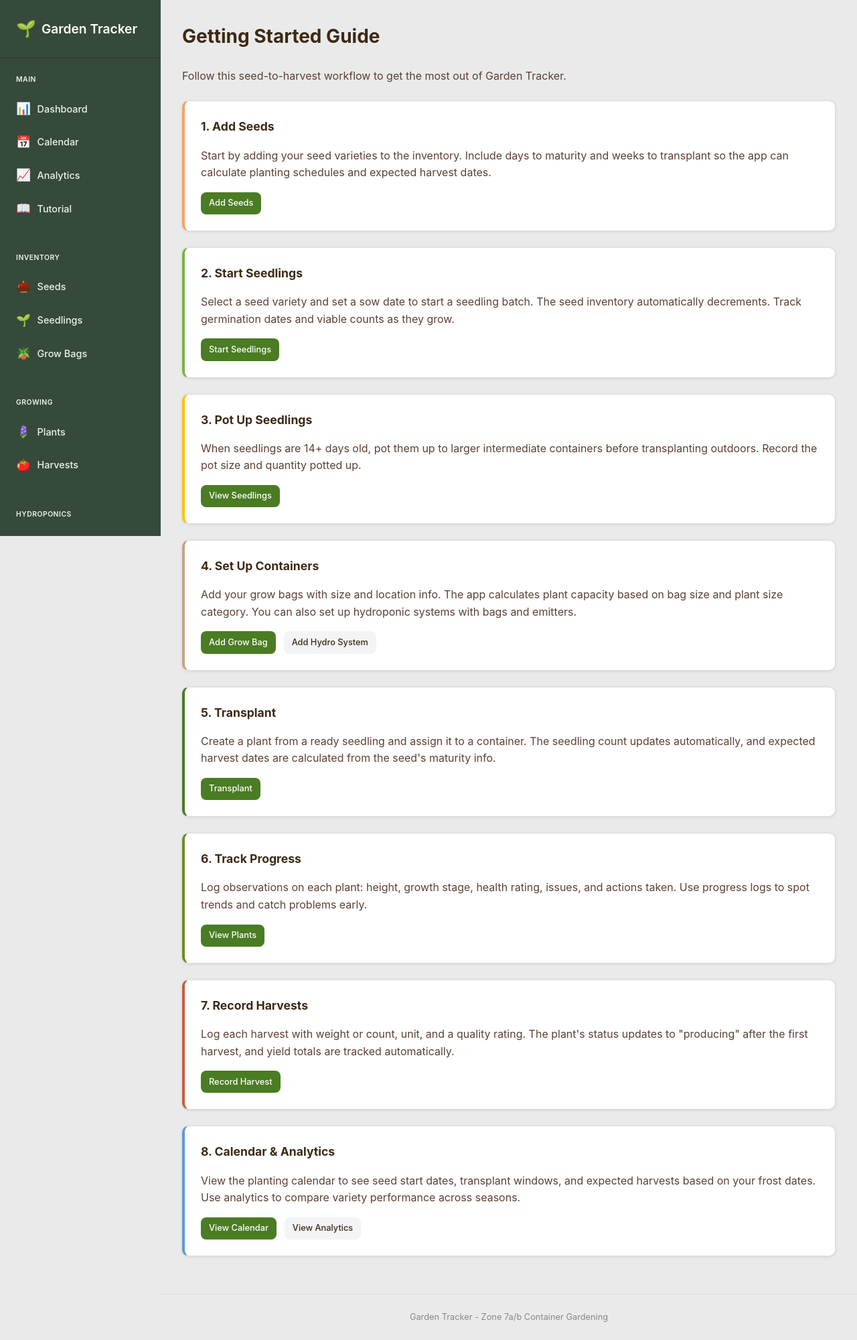
After one commit to GitKevinG/garden-tracker, a Flask app: page /tutorial in a window 1280 px wide. The commit adds this page. Shown: the whole page at 67% size. Run offline with Flask 3, Linux system fonts and the light colour scheme; the visitor is signed in with stand-in values (Sample User, id 1).

Commit message:
tutorial page

```diff
--- a/app.py
+++ b/app.py
@@ -46,6 +46,10 @@ with app.app_context():
         db.session.commit()
     if 'seedling_id' not in columns:
         db.session.execute(text('ALTER TABLE hydro_plants ADD COLUMN seedling_id INTEGER REFERENCES seedlings(id)'))
+        db.session.commit()
+    user_columns = [c['name'] for c in inspector.get_columns('users')]
+    if 'tutorial_dismissed' not in user_columns:
+        db.session.execute(text('ALTER TABLE users ADD COLUMN tutorial_dismissed BOOLEAN DEFAULT 0'))
         db.session.commit()
 
 
@@ -230,6 +234,8 @@ def index():
                 if reading.ec_reading and r.target_ec_max and reading.ec_reading > r.target_ec_max:
                     ph_ec_alerts.append({'system': sys, 'type': 'EC High', 'value': reading.ec_reading})
 
+    show_tutorial = not current_user.tutorial_dismissed
+
     return render_template('dashboard.html',
                          ready_seedlings=ready_seedlings,
                          ready_for_pot_up=ready_for_pot_up,
@@ -242,7 +248,25 @@ def index():
                          active_hydro_plants=active_hydro_plants,
                          reservoir_alerts=reservoir_alerts,
                          ph_ec_alerts=ph_ec_alerts,
+                         show_tutorial=show_tutorial,
                          today=today)
+
+
+# Tutorial Routes
+@app.route('/tutorial')
+@login_required
+def tutorial():
+    """Getting started guide"""
+    return render_template('tutorial.html')
+
+
+@app.route('/tutorial/dismiss', methods=['POST'])
+@login_required
+def tutorial_dismiss():
+    """Dismiss the getting started card on dashboard"""
+    current_user.tutorial_dismissed = True
+    db.session.commit()
+    return redirect(url_for('index'))
 
 
 # Seed Inventory Routes
--- a/models.py
+++ b/models.py
@@ -15,6 +15,7 @@ class User(UserMixin, db.Model):
     email = db.Column(db.String(120), unique=True, nullable=False)
     password_hash = db.Column(db.String(256), nullable=False)
     is_admin = db.Column(db.Boolean, default=False)
+    tutorial_dismissed = db.Column(db.Boolean, default=False)
     created_at = db.Column(db.DateTime, default=datetime.utcnow)
 
     # Relationships to user's data
--- a/templates/base.html
+++ b/templates/base.html
@@ -1474,6 +1474,12 @@
                         <a href="{{ url_for('analytics') }}">
                             <span class="nav-icon">📈</span>
                             <span>Analytics</span>
+                        </a>
+                    </li>
+                    <li>
+                        <a href="{{ url_for('tutorial') }}">
+                            <span class="nav-icon">📖</span>
+                            <span>Tutorial</span>
                         </a>
                     </li>
                 </ul>
--- /dev/null
+++ b/templates/tutorial.html
@@ -0,0 +1,88 @@
+{% extends "base.html" %}
+
+{% block title %}Getting Started - Garden Tracker{% endblock %}
+{% block mobile_title %}Getting Started{% endblock %}
+
+{% block content %}
+<h1>Getting Started Guide</h1>
+<p style="color: var(--soil); margin-bottom: 1.5rem;">Follow this seed-to-harvest workflow to get the most out of Garden Tracker.</p>
+
+<div class="card" style="border-left: 4px solid var(--sun);">
+    <h2>1. Add Seeds</h2>
+    <p style="color: var(--soil); margin-bottom: 1rem;">
+        Start by adding your seed varieties to the inventory. Include days to maturity and weeks to transplant
+        so the app can calculate planting schedules and expected harvest dates.
+    </p>
+    <a href="{{ url_for('seed_add') }}" class="btn btn-small">Add Seeds</a>
+</div>
+
+<div class="card" style="border-left: 4px solid var(--leaf-light);">
+    <h2>2. Start Seedlings</h2>
+    <p style="color: var(--soil); margin-bottom: 1rem;">
+        Select a seed variety and set a sow date to start a seedling batch. The seed inventory
+        automatically decrements. Track germination dates and viable counts as they grow.
+    </p>
+    <a href="{{ url_for('seedling_add') }}" class="btn btn-small">Start Seedlings</a>
+</div>
+
+<div class="card" style="border-left: 4px solid #ffc107;">
+    <h2>3. Pot Up Seedlings</h2>
+    <p style="color: var(--soil); margin-bottom: 1rem;">
+        When seedlings are 14+ days old, pot them up to larger intermediate containers before transplanting
+        outdoors. Record the pot size and quantity potted up.
+    </p>
+    <a href="{{ url_for('seedlings_list') }}" class="btn btn-small">View Seedlings</a>
+</div>
+
+<div class="card" style="border-left: 4px solid var(--clay);">
+    <h2>4. Set Up Containers</h2>
+    <p style="color: var(--soil); margin-bottom: 1rem;">
+        Add your grow bags with size and location info. The app calculates plant capacity based on
+        bag size and plant size category. You can also set up hydroponic systems with bags and emitters.
+    </p>
+    <div style="display: flex; gap: 0.75rem; flex-wrap: wrap;">
+        <a href="{{ url_for('growbag_add') }}" class="btn btn-small">Add Grow Bag</a>
+        <a href="{{ url_for('hydro_system_add') }}" class="btn btn-small btn-secondary">Add Hydro System</a>
+    </div>
+</div>
+
+<div class="card" style="border-left: 4px solid var(--leaf);">
+    <h2>5. Transplant</h2>
+    <p style="color: var(--soil); margin-bottom: 1rem;">
+        Create a plant from a ready seedling and assign it to a container. The seedling count
+        updates automatically, and expected harvest dates are calculated from the seed's maturity info.
+    </p>
+    <a href="{{ url_for('plant_add') }}" class="btn btn-small">Transplant</a>
+</div>
+
+<div class="card" style="border-left: 4px solid var(--stem);">
+    <h2>6. Track Progress</h2>
+    <p style="color: var(--soil); margin-bottom: 1rem;">
+        Log observations on each plant: height, growth stage, health rating, issues, and actions taken.
+        Use progress logs to spot trends and catch problems early.
+    </p>
+    <a href="{{ url_for('plants_list') }}" class="btn btn-small">View Plants</a>
+</div>
+
+<div class="card" style="border-left: 4px solid var(--terracotta);">
+    <h2>7. Record Harvests</h2>
+    <p style="color: var(--soil); margin-bottom: 1rem;">
+        Log each harvest with weight or count, unit, and a quality rating. The plant's status
+        updates to "producing" after the first harvest, and yield totals are tracked automatically.
+    </p>
+    <a href="{{ url_for('harvest_add') }}" class="btn btn-small">Record Harvest</a>
+</div>
+
+<div class="card" style="border-left: 4px solid var(--water);">
+    <h2>8. Calendar & Analytics</h2>
+    <p style="color: var(--soil); margin-bottom: 1rem;">
+        View the planting calendar to see seed start dates, transplant windows, and expected harvests
+        based on your frost dates. Use analytics to compare variety performance across seasons.
+    </p>
+    <div style="display: flex; gap: 0.75rem; flex-wrap: wrap;">
+        <a href="{{ url_for('planting_calendar') }}" class="btn btn-small">View Calendar</a>
+        <a href="{{ url_for('analytics') }}" class="btn btn-small btn-secondary">View Analytics</a>
+    </div>
+</div>
+
+{% endblock %}
```
Also changed, not shown: templates/dashboard.html (+24 -0 lines).
